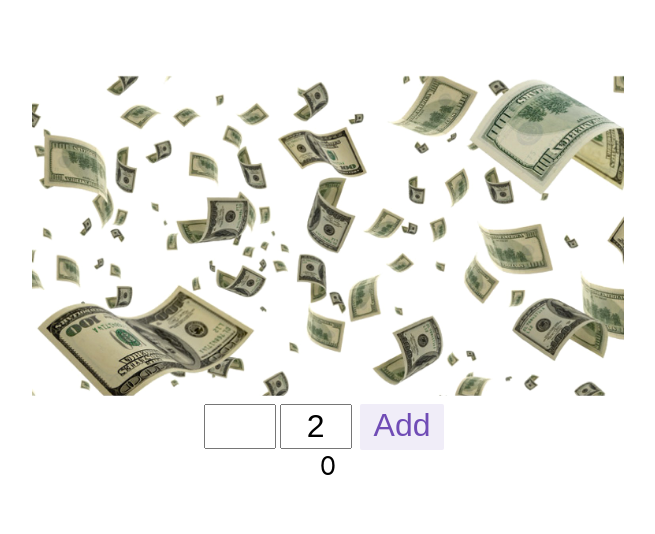
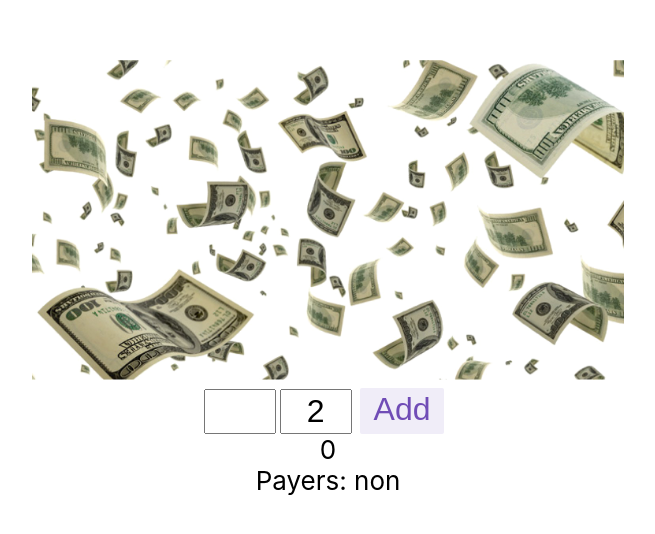
Before and after one commit to vglampard/bill-splitter, a React (Create React App) app: page / in a window 1280 px wide. Shown: the part 126-660 px from the top of the page, without its empty margins (312-967 px from the left). Built offline with nearby package versions, Linux system fonts and the light colour scheme.

Commit message:
payers reducer empty array coming through to console

```diff
--- a/src/features/counter/Counter.js
+++ b/src/features/counter/Counter.js
@@ -1,14 +1,12 @@
 import React, { useState } from 'react';
 import { useSelector, useDispatch } from 'react-redux';
 import {
-  decrement,
-  increment,
   incrementByAmount,
-  incrementAsync,
-  incrementIfOdd,
   selectCount,
 } from './counterSlice';
 import styles from './Counter.module.css';
+import { addPayer } from '../paymentsMade/paymentsMadeSlice';
+import { selectPayers } from '../paymentsMade/paymentsMadeSlice';
 
 export function Counter() {
   const count = useSelector(selectCount);
@@ -16,6 +14,12 @@ export function Counter() {
   const [incrementAmount, setIncrementAmount] = useState('2');
   const [payer, setPayer] = useState("")
   const incrementValue = Number(incrementAmount) || 0;
+console.log("BABB", addPayer("babb"))
+
+  function handleClick(){
+    console.log("action object data:", incrementValue, payer)
+    dispatch(incrementByAmount(incrementValue));
+  }
 
   return (
     <div>
--- a/src/features/paymentsMade/paymentsMadeSlice.js
+++ b/src/features/paymentsMade/paymentsMadeSlice.js
@@ -1,6 +1,6 @@
 import { createSlice } from '@reduxjs/toolkit';
 
-const initialState = []
+const initialState = ["non"]
 
 export const paymentsMadeSlice = createSlice({
     name: 'paymentsMade',
@@ -11,6 +11,6 @@ export const paymentsMadeSlice = createSlice({
 })
 
 export const {addPayer} = paymentsMadeSlice.actions;
-export const selectPayers = (state) => state.paymentsMade.value
+export const selectPayers = (state) => state.paymentsMade
 
 export default paymentsMadeSlice.reducer
--- a/src/features/result/Result.js
+++ b/src/features/result/Result.js
@@ -1,13 +1,18 @@
-import { useSelector, useDispatch } from 'react-redux';
-import { selectCount } from '../counter/counterSlice';
-
-import React from 'react'
+import { useSelector, useDispatch } from "react-redux";
+import { selectCount } from "../counter/counterSlice";
+import { selectPayers } from "../paymentsMade/paymentsMadeSlice";
+import React from "react";
 
 export default function Result() {
+  const count = useSelector(selectCount);
+  const payers = useSelector(selectPayers)
 
-const count = useSelector(selectCount)
-
+ console.log("PATYERS:", payers)
   return (
-    <div>{count}</div>
-  )
+    <>
+      {" "}
+      <div>{count}</div>
+      <div>Payers: {payers}</div>
+    </>
+  );
 }
```
